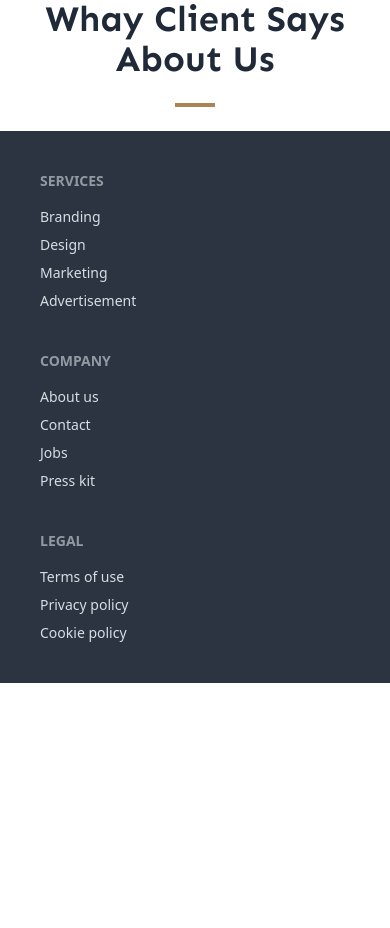
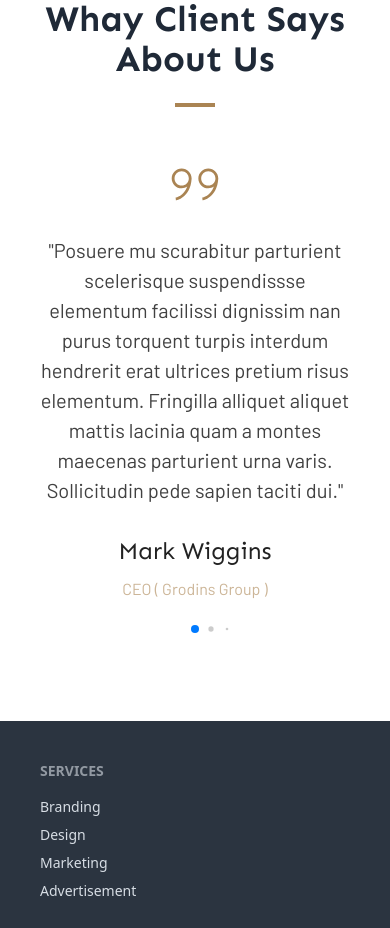
Before and after one commit to RobiulIslam08/Dot-Programmers-Task, a React (Vite) app: page / in a window 390 px wide. Shown: the part 7720-8648 px from the top of the page. Before the commit the page ends 8403 px from the top, so only its background shows below. Built offline with nearby package versions, Linux system fonts and the light colour scheme.

Commit message:
client testimonial design done

```diff
--- a/src/component/Home/ClientTestimonials/ClientTestimonials.jsx
+++ b/src/component/Home/ClientTestimonials/ClientTestimonials.jsx
@@ -1,4 +1,15 @@
+/* eslint-disable react/no-unescaped-entities */
 
+// Import Swiper React components
+import { Swiper, SwiperSlide } from 'swiper/react';
+
+// Import Swiper styles
+import 'swiper/css';
+import 'swiper/css/pagination';
+
+// import required modules
+import { Pagination } from 'swiper/modules';
+import { TfiQuoteRight } from 'react-icons/tfi';
 
 const ClientTestimonials = () => {
 	return (
@@ -8,7 +19,43 @@ const ClientTestimonials = () => {
 				<p className="text-lg font-barlow text-[#b28f62] pb-4">Testimonial</p>
 				<h1 className="font-sen font-bold text-4xl">Whay Client Says About Us</h1>
 				<div className="p-[2px] w-10 my-6  mx-auto  bg-[#aa8453]"></div>
+			</div>
 
+			{/* testimonial slider */}
+			<div className='w-full px-10 md:w-[630px] lg:w-[490px] xl:w-[640px] mx-auto text-center pb-20'>
+				<Swiper
+					pagination={{
+						dynamicBullets: true,
+					}}
+					modules={[Pagination]}
+					className="mySwiper"
+				>
+					<SwiperSlide>
+						<div className='flex flex-col justify-center mb-10 items-center'>
+							<TfiQuoteRight className='text-[#aa8453] text-5xl mt-7 '></TfiQuoteRight>
+							<p className='font-barlow text-[20px] text-[#414141] py-7'>"Posuere mu scurabitur parturient scelerisque suspendissse elementum facilissi dignissim nan purus torquent turpis interdum hendrerit erat ultrices pretium risus elementum. Fringilla alliquet aliquet mattis lacinia quam a montes maecenas parturient urna varis. Sollicitudin pede sapien taciti dui."</p>
+							<h1 className='text-[#222222] font-sen pb-2 text-[24px]'>Mark Wiggins</h1>
+							<p className='text-[#ccb597] font-barlow'>CEO ( Grodins Group )</p>
+						</div>
+					</SwiperSlide>
+					<SwiperSlide>
+						<div className='flex flex-col justify-center items-center'>
+							<TfiQuoteRight className='text-[#aa8453] text-5xl mt-7 '></TfiQuoteRight>
+							<p className='font-barlow text-[20px] text-[#414141] py-7'>"Posuere mu scurabitur parturient scelerisque suspendissse elementum facilissi dignissim nan purus torquent turpis interdum hendrerit erat ultrices pretium risus elementum. Fringilla alliquet aliquet mattis lacinia quam a montes maecenas parturient urna varis. Sollicitudin pede sapien taciti dui."</p>
+							<h1 className='text-[#222222] font-sen pb-2 text-[24px]'>Mark Wiggins</h1>
+							<p className='text-[#ccb597] font-barlow'>CEO ( Grodins Group )</p>
+						</div>
+					</SwiperSlide>
+					<SwiperSlide>
+						<div className='flex flex-col justify-center items-center'>
+							<TfiQuoteRight className='text-[#aa8453] text-5xl mt-7 '></TfiQuoteRight>
+							<p className='font-barlow text-[20px] text-[#414141] py-7'>"Posuere mu scurabitur parturient scelerisque suspendissse elementum facilissi dignissim nan purus torquent turpis interdum hendrerit erat ultrices pretium risus elementum. Fringilla alliquet aliquet mattis lacinia quam a montes maecenas parturient urna varis. Sollicitudin pede sapien taciti dui."</p>
+							<h1 className='text-[#222222] font-sen pb-2 text-[24px]'>Mark Wiggins</h1>
+							<p className='text-[#ccb597] font-barlow'>CEO ( Grodins Group )</p>
+						</div>
+					</SwiperSlide>
+
+				</Swiper>
 			</div>
 		</div>
 	);
```
